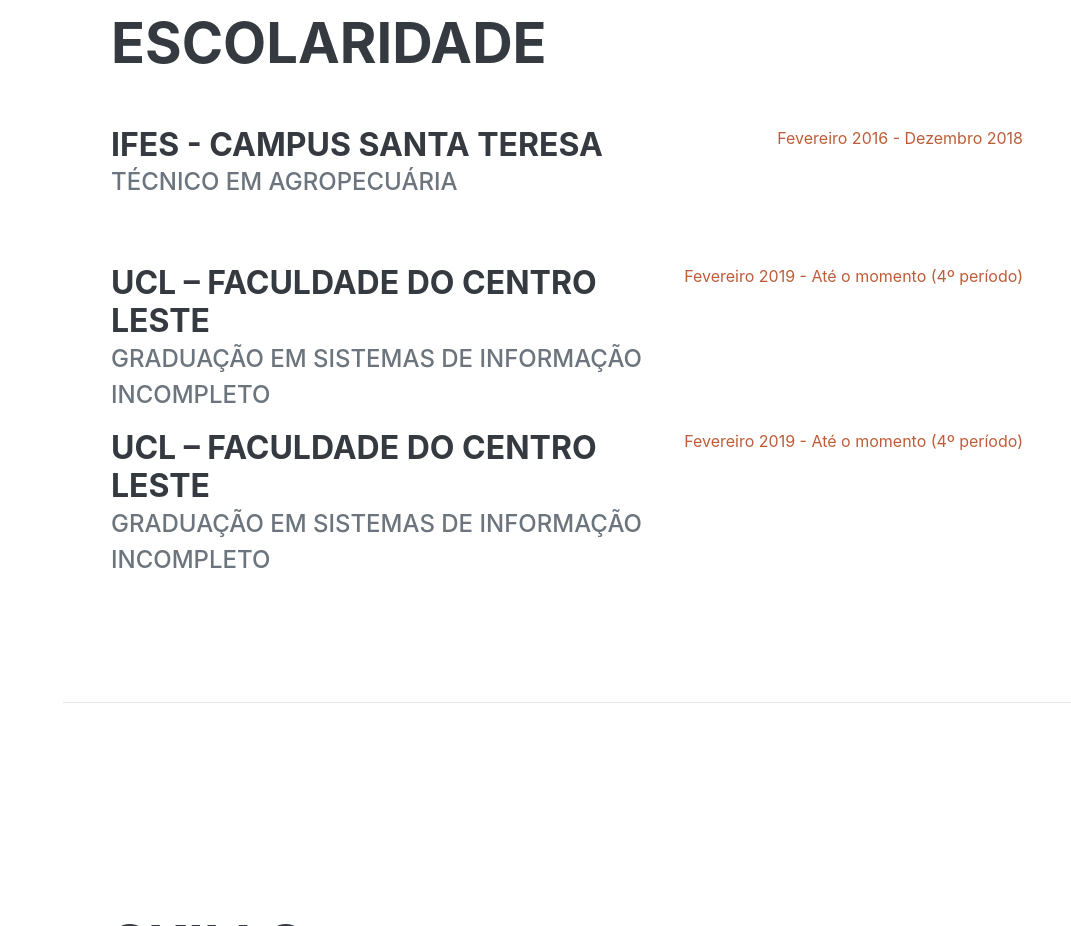
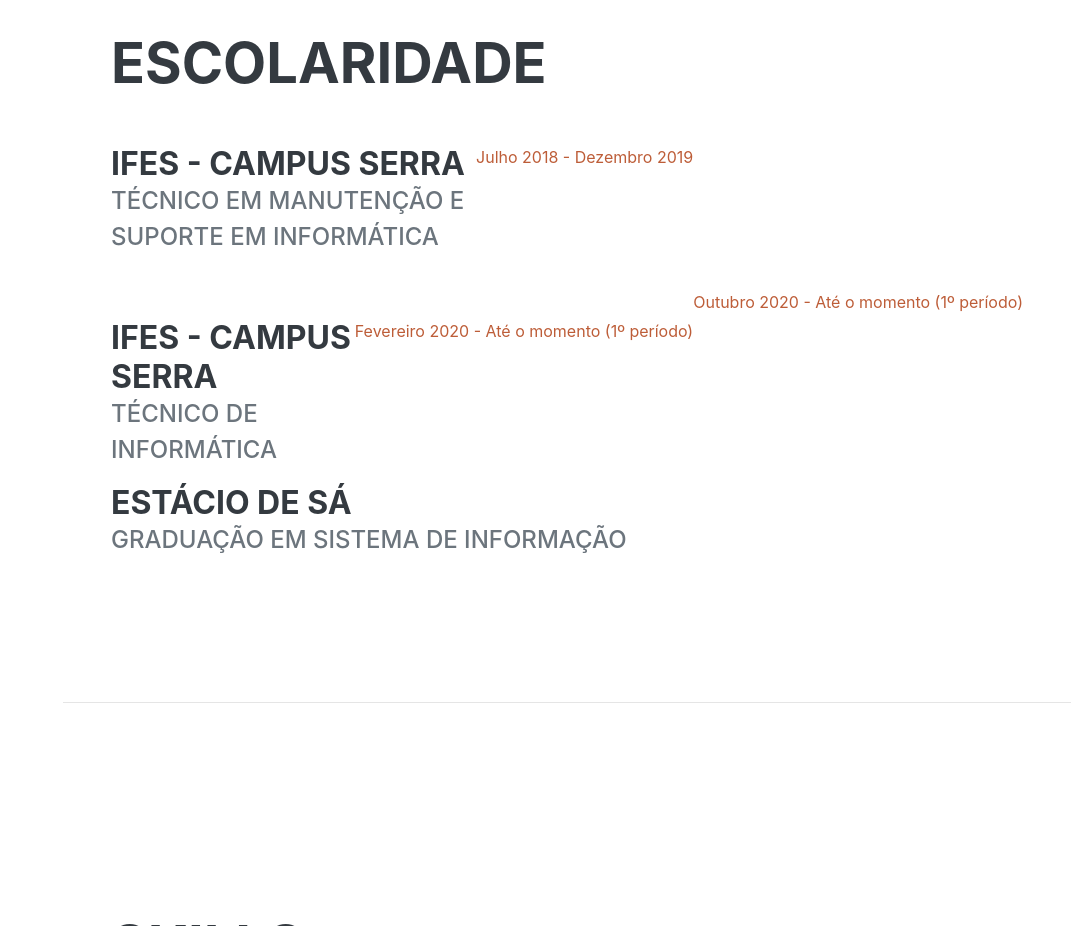
Before and after one commit to GustavoLaubeSchwartz/Curriculo-Gustavo, a website: page index.html in a window 1280 px wide. Shown: the part 1700-2626 px from the top of the page, without its empty margins (209-1280 px from the left). Drawn offline with nearby package versions, Linux system fonts and the light colour scheme; a web font is replaced by a local one.

```diff
--- a/index.html
+++ b/index.html
@@ -82,25 +82,29 @@
                     <h2 class="mb-5">Escolaridade</h2>
                     <div class="d-flex flex-column flex-md-row justify-content-between mb-5">
                         <div class="flex-grow-1">
-                            <h3 class="mb-0">IFES - Campus Santa Teresa</h3>
-                            <div class="subheading mb-3">Técnico em Agropecuária</div>
+                            <h3 class="mb-0">IFES - Campus Serra</h3>
+                            <div class="subheading mb-3">Técnico em Manutenção e Suporte em informática</div>
                         </div>
-                        <div class="flex-shrink-0"><span class="text-primary">Fevereiro 2016 - Dezembro 2018</span></div>
+                        <div class="flex-shrink-0"><span class="text-primary">Julho 2018 - Dezembro 2019</span></div>
                     </div>
                     <div class="d-flex flex-column flex-md-row justify-content-between">
                         <div class="flex-grow-1">
-                            <h3 class="mb-0">UCL – Faculdade do Centro Leste</h3>
-                            <div class="subheading mb-3">Graduação em Sistemas de Informação incompleto</div>
+                            <h3 class="mb-0">IFES - Campus Serra</h3>
+                            <div class="subheading mb-3">Técnico de informática</div>
                         </div>
-                        <div class="flex-shrink-0"><span class="text-primary">Fevereiro 2019 - Até o momento (4º período)</span></div>
+                        <div class="flex-shrink-0"><span class="text-primary">Fevereiro 2020 - Até o momento (1º período)</span></div>
                     </div>
                     <div class="d-flex flex-column flex-md-row justify-content-between">
                         <div class="flex-grow-1">
-                            <h3 class="mb-0">UCL – Faculdade do Centro Leste</h3>
-                            <div class="subheading mb-3">Graduação em Sistemas de Informação incompleto</div>
+                            <h3 class="mb-0"> Estácio de Sá </h3>
+                            <div class="subheading mb-3">Graduação em sistema de informação</div>
                         </div>
-                        <div class="flex-shrink-0"><span class="text-primary">Fevereiro 2019 - Até o momento (4º período)</span></div>
                     </div>
+                </div>
+                        <div class="flex-shrink-0"><span class="text-primary">Outubro 2020 - Até o momento (1º período)</span></div>
+                        <div class="d-flex flex-column flex-md-row justify-content-between">
+                    </div>
+                </div>
                 </div>
             </section>
             <hr class="m-0" />
```
